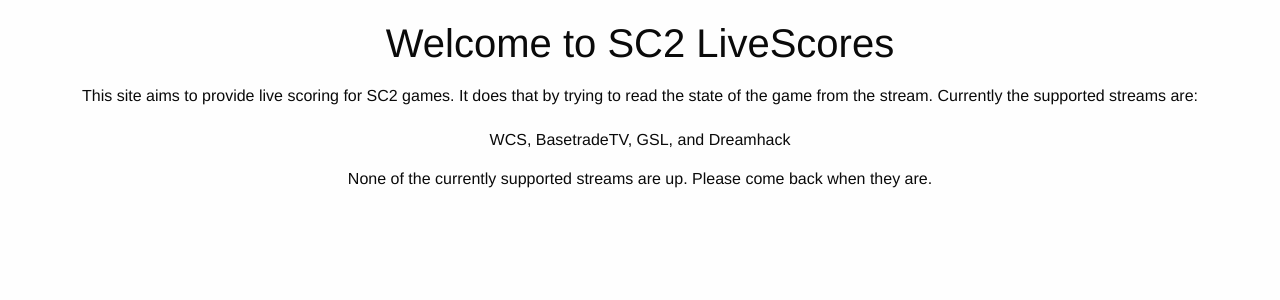
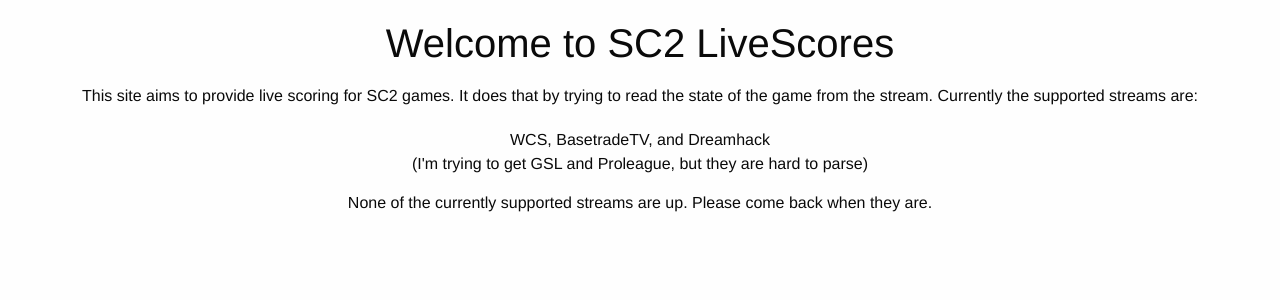
Before and after one commit to atkaiser/sc2livescores, a Django app: page / in a window 1280 px wide. Shown: the part 107-407 px from the top of the page. Run offline with Django 3.2, Linux system fonts and the light colour scheme; data that the repository does not hold is empty; some libraries are stand-ins or nearby versions.

Commit message:
Updating UI.

```diff
--- a/sc2game/templates/base.html
+++ b/sc2game/templates/base.html
@@ -6,6 +6,7 @@
     <head>
         <title>{% block title %}SC2 Live Scores{% endblock %}</title>
         <meta charset="utf-8" />
+        <meta name="description" content="Provides live scores for Starcraft2 (SC2) games for WCS, GSL, and Proleague.">
         <meta name="viewport" content="width=device-width, initial-scale=1.0" />
         <link href="/static/foundation/css/normalize.css" rel="stylesheet"/>
         <link href="/static/foundation/css/foundation.min.css" rel="stylesheet"/>
--- a/sc2game/templates/sc2game/nothing_on.html
+++ b/sc2game/templates/sc2game/nothing_on.html
@@ -25,7 +25,13 @@
 
   <div class="row">
     <div class="small-12 columns text-center">
-      WCS, BasetradeTV, GSL, and Dreamhack
+      WCS, BasetradeTV, and Dreamhack
+    </div>
+  </div>
+
+  <div class="row">
+    <div class="small-12 columns text-center">
+      (I'm trying to get GSL and Proleague, but they are hard to parse)
     </div>
   </div>
 
```
